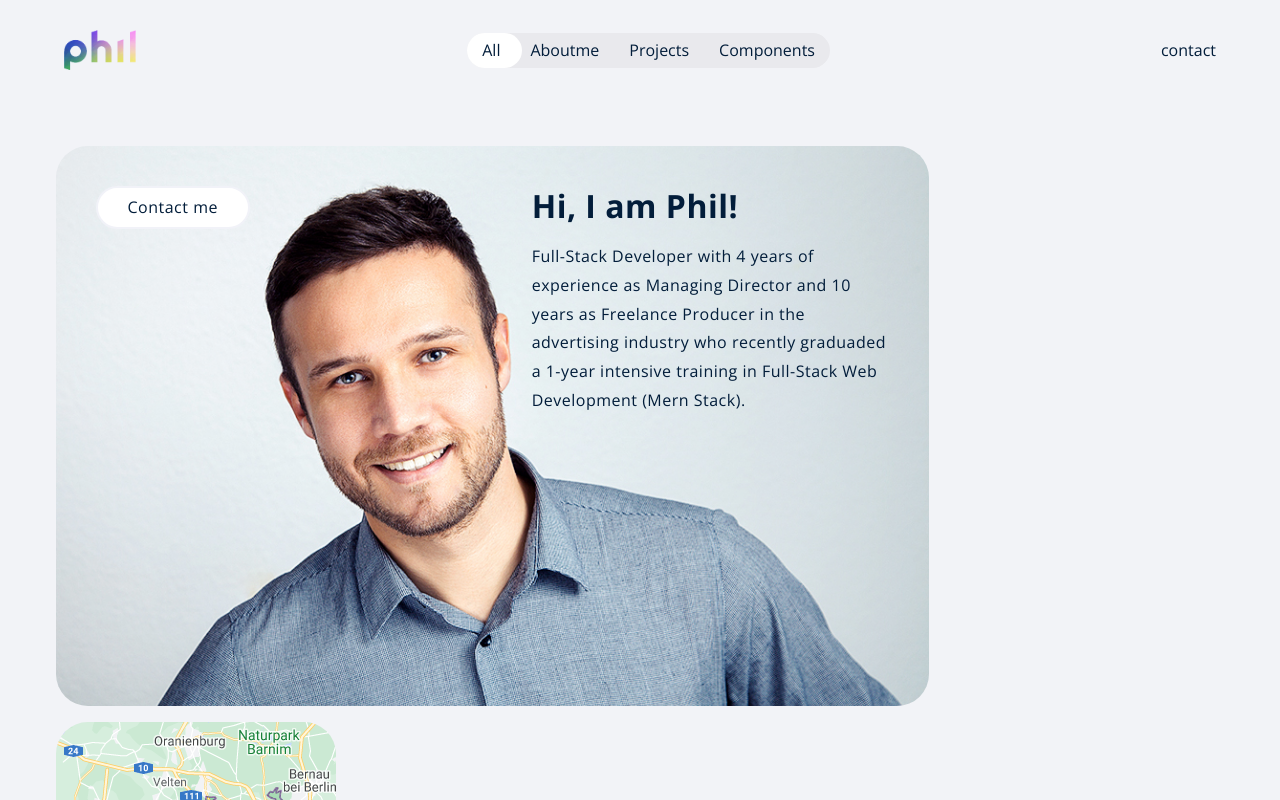
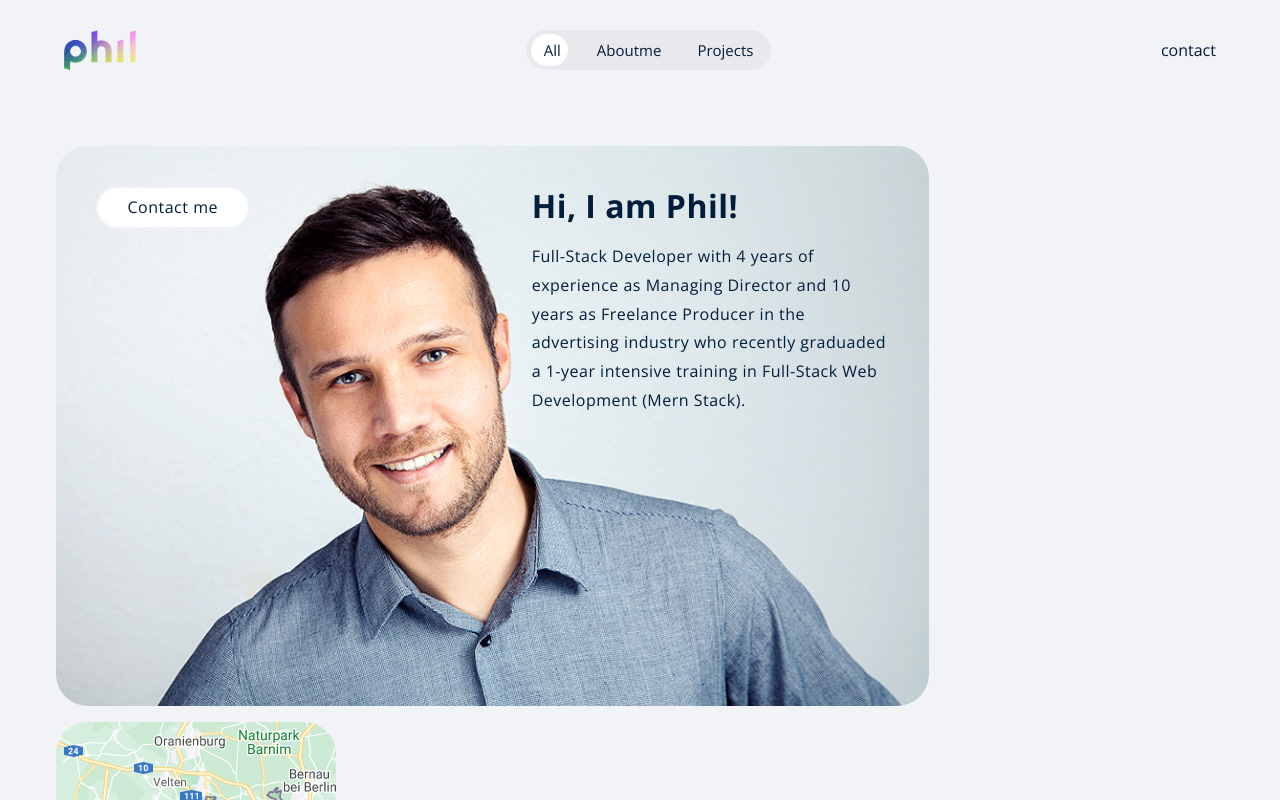
Before and after one commit to ppphiiil/-Github-Portfolio-Maker, a React (Create React App) app: page / in a window 1280 px wide. Shown: the top 800 px of the page. Built offline with nearby package versions, Linux system fonts and the light colour scheme.

Commit message:
added image

```diff
--- a/src/App.js
+++ b/src/App.js
@@ -308,7 +308,7 @@ function App() {
               <li onClick={ clickTabAll } class="tab-slider--text active" id="linkTextAll">All</li>
               <li onClick={ clickTabAboutMe } class="tab-slider--text" id="linkTextAboutMe">Aboutme</li>
               <li onClick={ clickTabProjects } class="tab-slider--text " id="linkTextProjects">Projects</li>
-              <li onClick={ clickTabComponents } class="tab-slider--text " id="linkTextComponents">Components</li>
+              {/* <li onClick={ clickTabComponents } class="tab-slider--text " id="linkTextComponents">Components</li> */ }
             </ul>
           </div>
           <a href={ `mailto:${mail}` }>contact</a>
--- a/src/App.scss
+++ b/src/App.scss
@@ -107,41 +107,43 @@ transition: all 500ms ease;
 		content: "";
 		width: 15%;
 		background: white;
+		display:flex;
 
-		height: 100%;
+
+		height: 80%;
 		position: absolute;
-		top: 0px;
-		left: 0px;
+		top: 4px;
+		left: 5px;
 		transition: all 250ms ease-in-out;
 		border-radius: $tab-border-radius;
 	}
 
 	&.slideAll:after{
 
-		width: 15%;
+		width: 19%;
 
-		left: 0px;
+		left: 4px;
 
 	}
 
 	&.slideAboutMe:after{
-		left: 14%;
-		width: 27%;
+		left: 21%;
+		width: 42%;
 	}
 
 		&.slideProjects:after{
-		left: 40%;
-		width: 26%;
+		left: 62%;
+		width: 36%;
 	}
 
-		&.slideComponents:after{
-		left: 66%;
-		width: 34%;
-	}
+	// 	&.slideComponents:after{
+	// 	left: 66%;
+	// 	width: 34%;
+	// }
 }
 
 .tab-slider--text {
-	font-size: 16px;
+	font-size: 15px;
 	line-height: 1;
 	text-align: center;
 	padding: 11px $base-margin;
@@ -156,7 +158,7 @@ transition: all 500ms ease;
 
 
 .tab-slider--text:hover{
-	opacity: 70%;
+	opacity: 0.7;
 }
 
 .tab-slider--text:active:visited:focus{
--- a/src/colors.scss
+++ b/src/colors.scss
@@ -1,7 +1,7 @@
 
 
-$base-margin: 15px;
+$base-margin: 18px;
 $xxblue: #345F90;
 $blue: #021d3a;
-$tab-height: 35px;
+$tab-height: 40px;
 $tab-border-radius: 35px;
```
Also changed, not shown: Screen Shot 2021-08-21 at 12.36.40.png (added).
